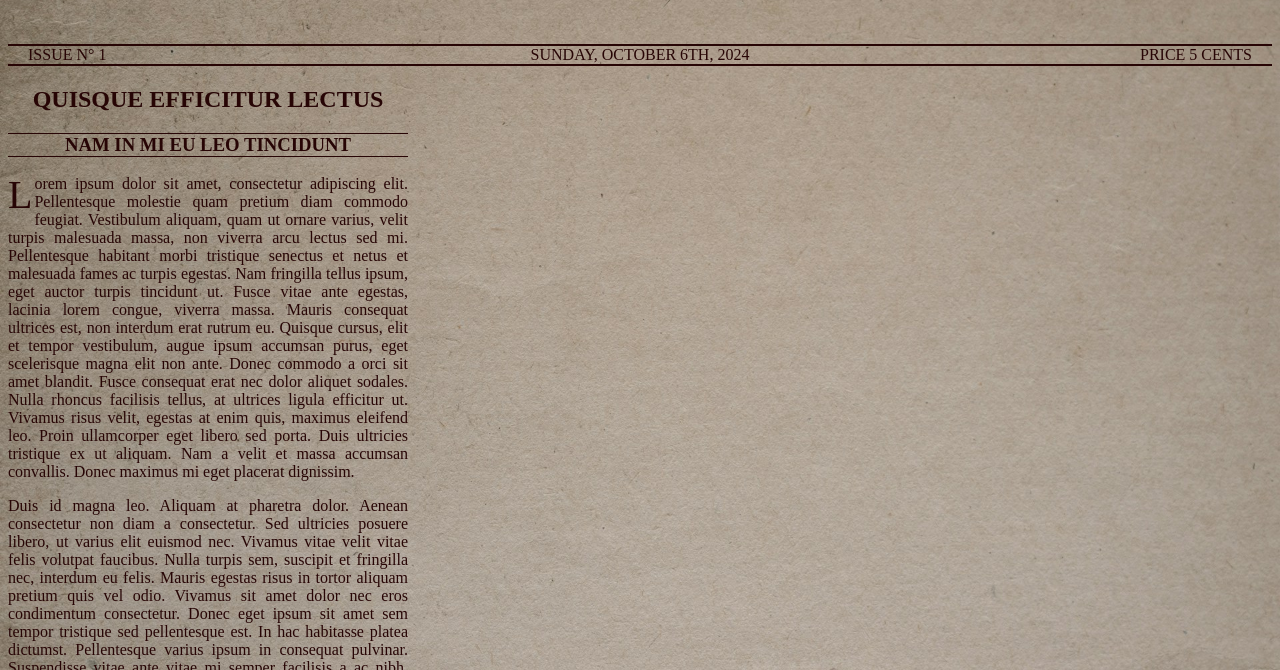
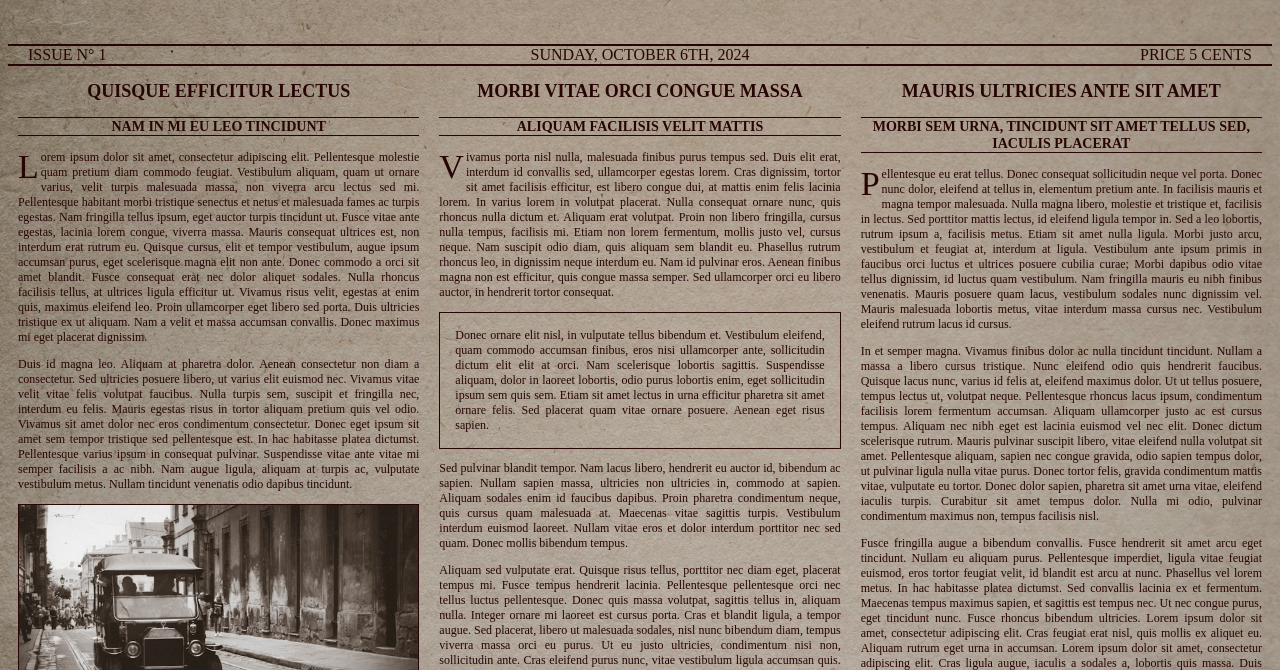
Before and after one commit to xeniape/frontend-practices, a plain HTML site: page old-newspaper/index.html in a window 1280 px wide. Shown: the part 130-800 px from the top of the page. Drawn offline with Linux system fonts and the light colour scheme; a web font is replaced by a local one.

Commit message:
add positioning and adjust styling

```diff
--- a/old-newspaper/index.html
+++ b/old-newspaper/index.html
@@ -15,6 +15,7 @@
             </div>
         </header>
         <main>
+            <div>
                 <article>
                     <h2>Quisque efficitur lectus</h2>
                     <h3>Nam in mi eu leo tincidunt</h3>
@@ -44,7 +45,10 @@
                         Nam augue ligula, aliquam at turpis ac, vulputate vestibulum metus. Nullam tincidunt
                         venenatis odio dapibus tincidunt.
                     </p>
+                    <img src="images/car.jpg" alt="old car"/>
                 </article>
+            </div>
+            <div>
                 <article>
                     <h2>Morbi vitae orci congue massa</h2>
                     <h3>Aliquam facilisis velit mattis</h3>
@@ -91,6 +95,52 @@
                         semper nunc, vitae auctor est convallis eu.
                     </p>
                 </article>
+            </div>
+            <div>
+                <article>
+                    <h2>Mauris ultricies ante sit amet</h2>
+                    <h3>Morbi sem urna, tincidunt sit amet tellus sed, iaculis placerat</h3>
+                    <p>
+                        <span class="first-letter">P</span>ellentesque eu erat tellus. Donec consequat
+                        sollicitudin neque vel porta. Donec nunc dolor, eleifend at tellus in, elementum
+                        pretium ante. In facilisis mauris et magna tempor malesuada. Nulla magna libero,
+                        molestie et tristique et, facilisis in lectus. Sed porttitor mattis lectus, id
+                        eleifend ligula tempor in. Sed a leo lobortis, rutrum ipsum a, facilisis metus.
+                        Etiam sit amet nulla ligula. Morbi justo arcu, vestibulum et feugiat at, interdum
+                        at ligula. Vestibulum ante ipsum primis in faucibus orci luctus et ultrices posuere
+                        cubilia curae; Morbi dapibus odio vitae tellus dignissim, id luctus quam vestibulum.
+                        Nam fringilla mauris eu nibh finibus venenatis. Mauris posuere quam lacus,
+                        vestibulum sodales nunc dignissim vel. Mauris malesuada lobortis metus, vitae
+                        interdum massa cursus nec. Vestibulum eleifend rutrum lacus id cursus.
+                    </p>
+                    <p>
+                        In et semper magna. Vivamus finibus dolor ac nulla tincidunt tincidunt. Nullam a
+                        massa a libero cursus tristique. Nunc eleifend odio quis hendrerit faucibus. Quisque
+                        lacus nunc, varius id felis at, eleifend maximus dolor. Ut ut tellus posuere,
+                        tempus lectus ut, volutpat neque. Pellentesque rhoncus lacus ipsum, condimentum
+                        facilisis lorem fermentum accumsan. Aliquam ullamcorper justo ac est cursus tempus.
+                        Aliquam nec nibh eget est lacinia euismod vel nec elit. Donec dictum scelerisque
+                        rutrum. Mauris pulvinar suscipit libero, vitae eleifend nulla volutpat sit amet.
+                        Pellentesque aliquam, sapien nec congue gravida, odio sapien tempus dolor, ut
+                        pulvinar ligula nulla vitae purus. Donec tortor felis, gravida condimentum mattis
+                        vitae, vulputate eu tortor. Donec dolor sapien, pharetra sit amet urna vitae,
+                        eleifend iaculis turpis. Curabitur sit amet tempus dolor. Nulla mi odio, pulvinar
+                        condimentum maximus non, tempus facilisis nisl.
+                    </p>
+                    <p>
+                        Fusce fringilla augue a bibendum convallis. Fusce hendrerit sit amet arcu eget
+                        tincidunt. Nullam eu aliquam purus. Pellentesque imperdiet, ligula vitae feugiat
+                        euismod, eros tortor feugiat velit, id blandit est arcu at nunc. Phasellus vel
+                        lorem metus. In hac habitasse platea dictumst. Sed convallis lacinia ex et
+                        fermentum. Maecenas tempus maximus sapien, et sagittis est tempus nec. Ut nec
+                        congue purus, eget tincidunt nunc. Fusce rhoncus bibendum ultricies. Lorem ipsum
+                        dolor sit amet, consectetur adipiscing elit. Cras feugiat erat nisl, quis mollis
+                        ex aliquet eu. Aliquam rutrum eget urna in accumsan. Lorem ipsum dolor sit amet,
+                        consectetur adipiscing elit. Cras ligula augue, iaculis a sodales a, lobortis
+                        quis massa. Duis luctus tincidunt libero, ac pretium turpis porttitor id.
+                    </p>
+                </article>
+            </div>
         </main>
     </body>
 </html>
--- a/old-newspaper/style.css
+++ b/old-newspaper/style.css
@@ -1,5 +1,12 @@
 :root {
     --text-color: rgb(39, 5, 5);
+}
+
+@media (min-width: 1300px) {
+    html {
+        width: 1300px;
+        margin: 0 auto;
+    }
 }
 
 body {
@@ -34,18 +41,34 @@ footer p {
 }
 
 article {
-    width: 400px;
+    width: 100%;
     text-align: justify;
+    font-size: 12px;
 }
 
 article h2,h3 {
     text-align: center;
 }
 
+article img {
+    width: 100%;
+    box-sizing: border-box;
+    border: 1px solid var(--text-color);
+}
+
+main {
+    display: flex;
+}
+
+main div {
+    flex: 1;
+    padding: 0 10px;
+}
+
 .first-letter {
-    font-size: 40px;
+    font-size: 34px;
     float: left;
-    line-height: 40px;
+    line-height: 34px;
     padding-right: 2px;
 }
 
```
Also changed, not shown: old-newspaper/images/car.jpg (added), 1 other file. Lines whose indentation alone changed are shown as unchanged.
